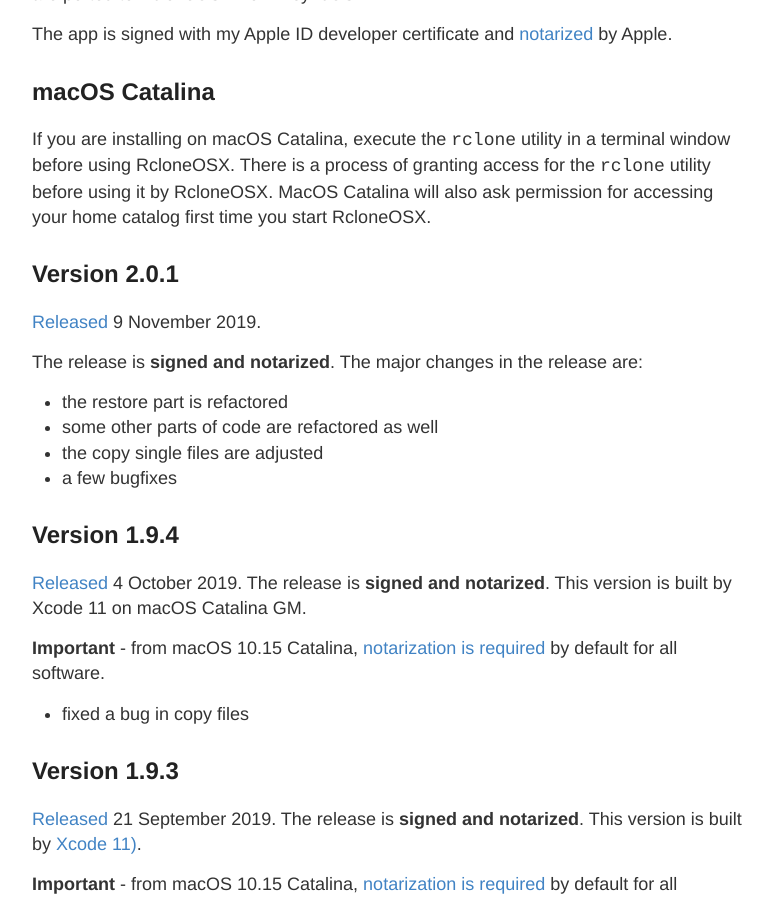
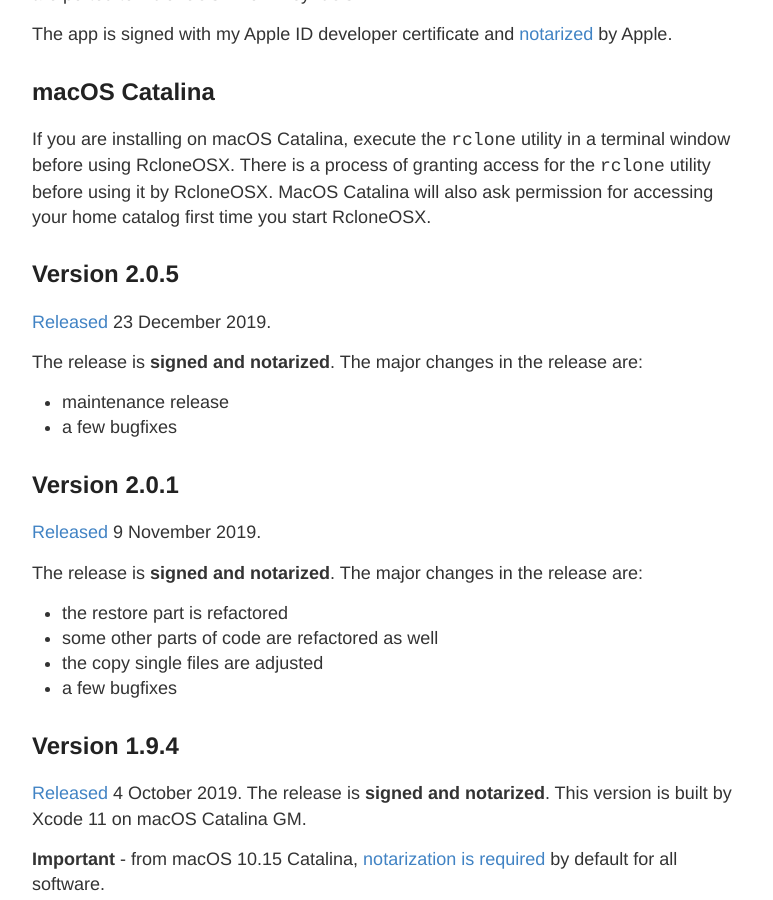
Before and after one commit to d2s/Documentation, a Jekyll site: the page built from _posts/2018-01-01-RcloneChangelog.md, in a window 1280 px wide and 900 px high, scrolled down 428 px. Shown: the whole window, without its empty margins (248-1021 px from the left). Built offline with Jekyll 4.4.1, drawn with Linux system fonts in a browser that asks for light colours.

Commit message:
Update 2018-01-01-RcloneChangelog.md

```diff
--- a/_posts/2018-01-01-RcloneChangelog.md
+++ b/_posts/2018-01-01-RcloneChangelog.md
@@ -14,6 +14,15 @@ The app is signed with my Apple ID developer certificate and [notarized](/Notari
 ## macOS Catalina
 
 If you are installing on macOS Catalina, execute the `rclone` utility in a terminal window before using RcloneOSX. There is a process of granting access for the `rclone` utility before using it by RcloneOSX. MacOS Catalina will also ask permission for accessing your home catalog first time you start RcloneOSX.
+
+## Version 2.0.5
+
+[Released](https://github.com/rsyncOSX/rcloneosx/releases/tag/v2.0.5) 23 December 2019.
+
+The release is **signed and notarized**. The major changes in the release are:
+
+- maintenance release
+- a few bugfixes
 
 ## Version 2.0.1
 
```
